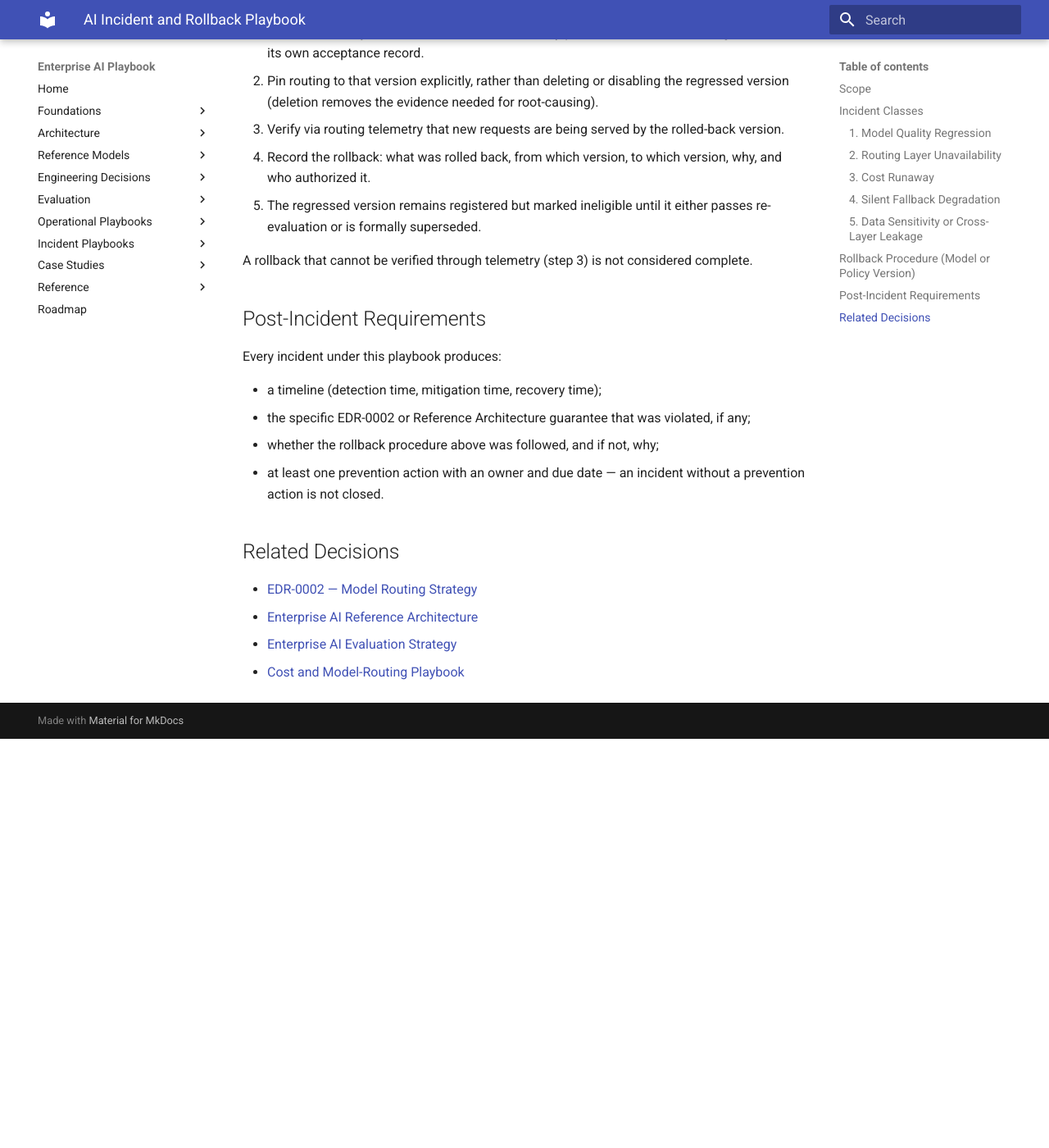
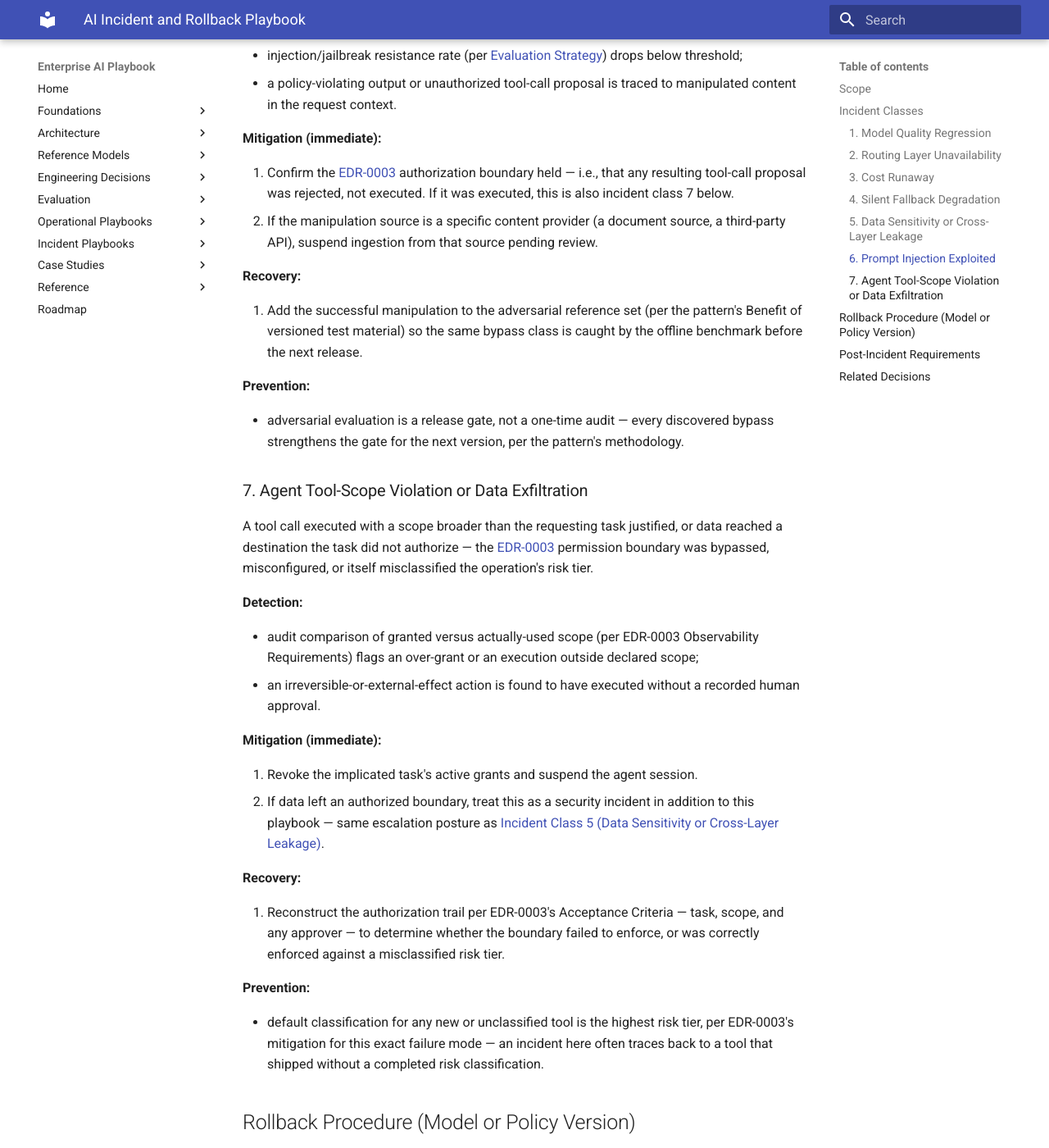
Before and after one commit to marquiano/enterprise-ai-playbook, an MkDocs documentation site: the page built from docs/incident-playbooks/AI_INCIDENT_AND_ROLLBACK_PLAYBOOK.md, in a window 1280 px wide and 1400 px high, scrolled down 4230 px. Shown: the whole window at 82% size. Built offline with MkDocs 1.6.1 and Material for MkDocs 9.7.7, drawn with Linux system fonts in a browser that asks for light colours; before the commit the page ends 5131 px from its top, so only the background shows below that; some of the changed text lies outside the part shown.

Commit message:
Add two security incident classes to the incident playbook
Prompt Injection Exploited and Agent Tool-Scope Violation/Data
Exfiltration, each following the existing
Detection/Mitigation/Recovery/Prevention format and tied to
EDR-0003 and the prompt injection defense pattern.

```diff
--- a/docs/incident-playbooks/AI_INCIDENT_AND_ROLLBACK_PLAYBOOK.md
+++ b/docs/incident-playbooks/AI_INCIDENT_AND_ROLLBACK_PLAYBOOK.md
@@ -124,6 +124,50 @@ Sensitive data reaches a layer or provider not authorized for it (see the Refere
 
 - data-sensitivity classification is a mandatory, non-optional field of the normalized inference request per EDR-0002 — a request without it should never reach a provider.
 
+### 6. Prompt Injection Exploited
+
+A manipulation embedded in processed content (retrieved document, tool output, third-party content) successfully steered the model into a policy-violating output or an unauthorized tool-call proposal, despite the [Prompt Injection and Jailbreak Defense](../engineering-patterns/PROMPT_INJECTION_AND_JAILBREAK_DEFENSE.md) pattern.
+
+**Detection:**
+
+- injection/jailbreak resistance rate (per [Evaluation Strategy](../evaluation/ENTERPRISE_AI_EVALUATION_STRATEGY.md)) drops below threshold;
+- a policy-violating output or unauthorized tool-call proposal is traced to manipulated content in the request context.
+
+**Mitigation (immediate):**
+
+1. Confirm the [EDR-0003](../engineering-decisions/EDR-0003-AGENT-TOOL-PERMISSION-BOUNDARY.md) authorization boundary held — i.e., that any resulting tool-call proposal was rejected, not executed. If it was executed, this is also incident class 7 below.
+2. If the manipulation source is a specific content provider (a document source, a third-party API), suspend ingestion from that source pending review.
+
+**Recovery:**
+
+3. Add the successful manipulation to the adversarial reference set (per the pattern's Benefit of versioned test material) so the same bypass class is caught by the offline benchmark before the next release.
+
+**Prevention:**
+
+- adversarial evaluation is a release gate, not a one-time audit — every discovered bypass strengthens the gate for the next version, per the pattern's methodology.
+
+### 7. Agent Tool-Scope Violation or Data Exfiltration
+
+A tool call executed with a scope broader than the requesting task justified, or data reached a destination the task did not authorize — the [EDR-0003](../engineering-decisions/EDR-0003-AGENT-TOOL-PERMISSION-BOUNDARY.md) permission boundary was bypassed, misconfigured, or itself misclassified the operation's risk tier.
+
+**Detection:**
+
+- audit comparison of granted versus actually-used scope (per EDR-0003 Observability Requirements) flags an over-grant or an execution outside declared scope;
+- an irreversible-or-external-effect action is found to have executed without a recorded human approval.
+
+**Mitigation (immediate):**
+
+1. Revoke the implicated task's active grants and suspend the agent session.
+2. If data left an authorized boundary, treat this as a security incident in addition to this playbook — same escalation posture as [Incident Class 5 (Data Sensitivity or Cross-Layer Leakage)](#5-data-sensitivity-or-cross-layer-leakage).
+
+**Recovery:**
+
+3. Reconstruct the authorization trail per EDR-0003's Acceptance Criteria — task, scope, and any approver — to determine whether the boundary failed to enforce, or was correctly enforced against a misclassified risk tier.
+
+**Prevention:**
+
+- default classification for any new or unclassified tool is the highest risk tier, per EDR-0003's mitigation for this exact failure mode — an incident here often traces back to a tool that shipped without a completed risk classification.
+
 ## Rollback Procedure (Model or Policy Version)
 
 This is the concrete procedure referenced by "rollback path" throughout this playbook and the Evaluation Strategy's Acceptance Criteria.
@@ -148,6 +192,8 @@ Every incident under this playbook produces:
 ## Related Decisions
 
 - [EDR-0002 — Model Routing Strategy](../engineering-decisions/EDR-0002-MODEL-ROUTING-STRATEGY.md)
+- [EDR-0003 — Agent Tool-Scope and Permission Boundary](../engineering-decisions/EDR-0003-AGENT-TOOL-PERMISSION-BOUNDARY.md)
 - [Enterprise AI Reference Architecture](../reference-architectures/ENTERPRISE_AI_REFERENCE_ARCHITECTURE.md)
 - [Enterprise AI Evaluation Strategy](../evaluation/ENTERPRISE_AI_EVALUATION_STRATEGY.md)
 - [Cost and Model-Routing Playbook](../operational-playbooks/COST_AND_MODEL_ROUTING_PLAYBOOK.md)
+- [Prompt Injection and Jailbreak Defense](../engineering-patterns/PROMPT_INJECTION_AND_JAILBREAK_DEFENSE.md)
```
